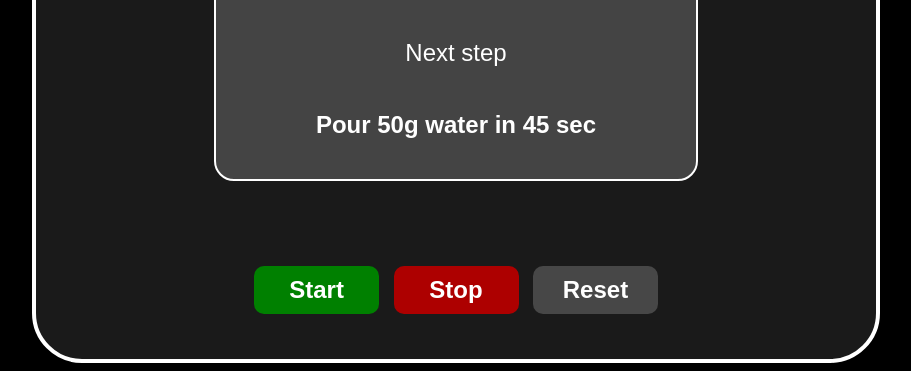
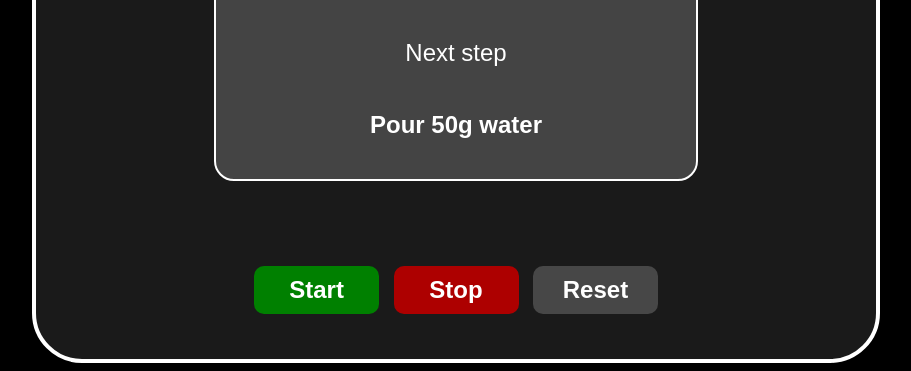
Before and after one commit to simfrisk/Coffee-Timer, a plain HTML site: page index.html in a window 1280 px wide. Shown: the part 566-937 px from the top of the page, without its empty margins (184-1095 px from the left). Drawn offline with Linux system fonts and the light colour scheme.

Commit message:
Update index.html

```diff
--- a/index.html
+++ b/index.html
@@ -22,7 +22,7 @@
             <p>Instructions</p>
             <h3 id="step1">Start the timer!</h3>
             <p>Next step</p>
-            <h3 id="step2">Pour 50g water in 45 sec</h3>
+            <h3 id="step2">Pour 50g water</h3>
         </div>
         <div id="controls">
             <button id="startBtn">Start</button>
```
